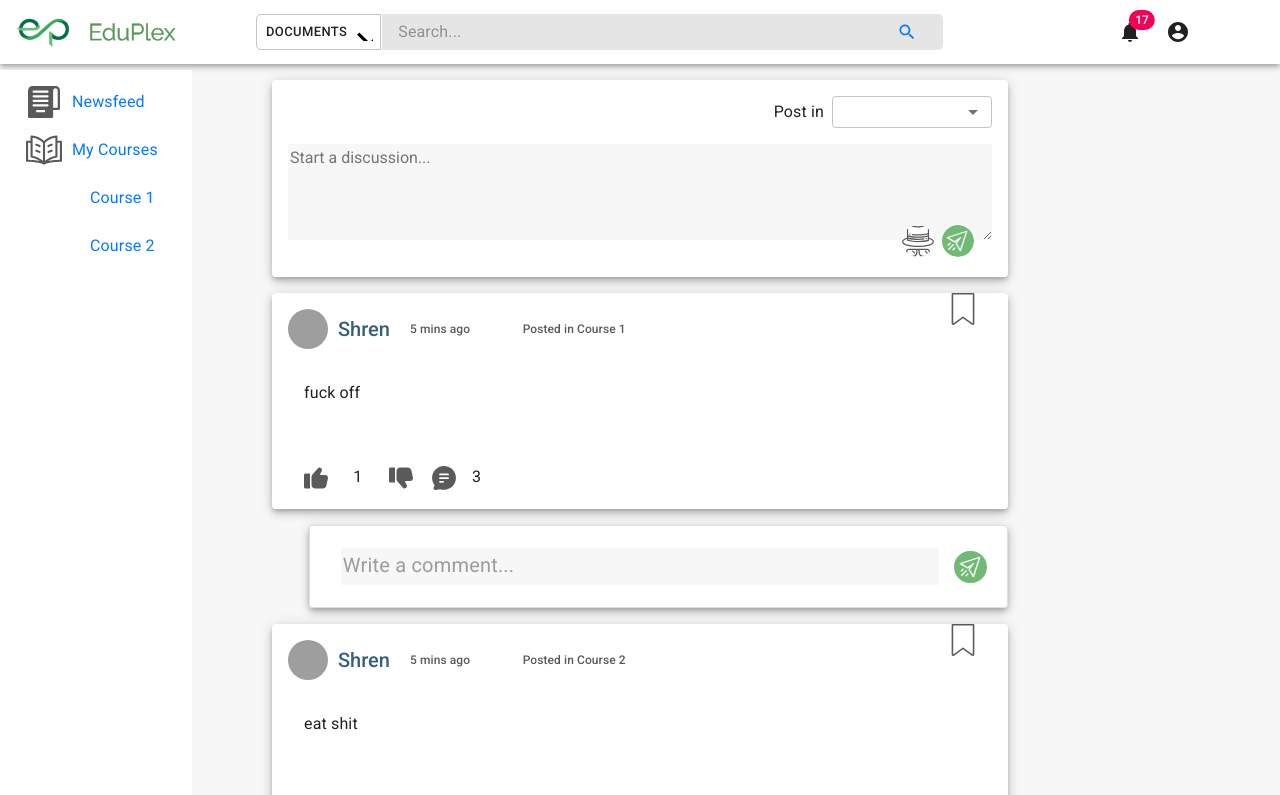
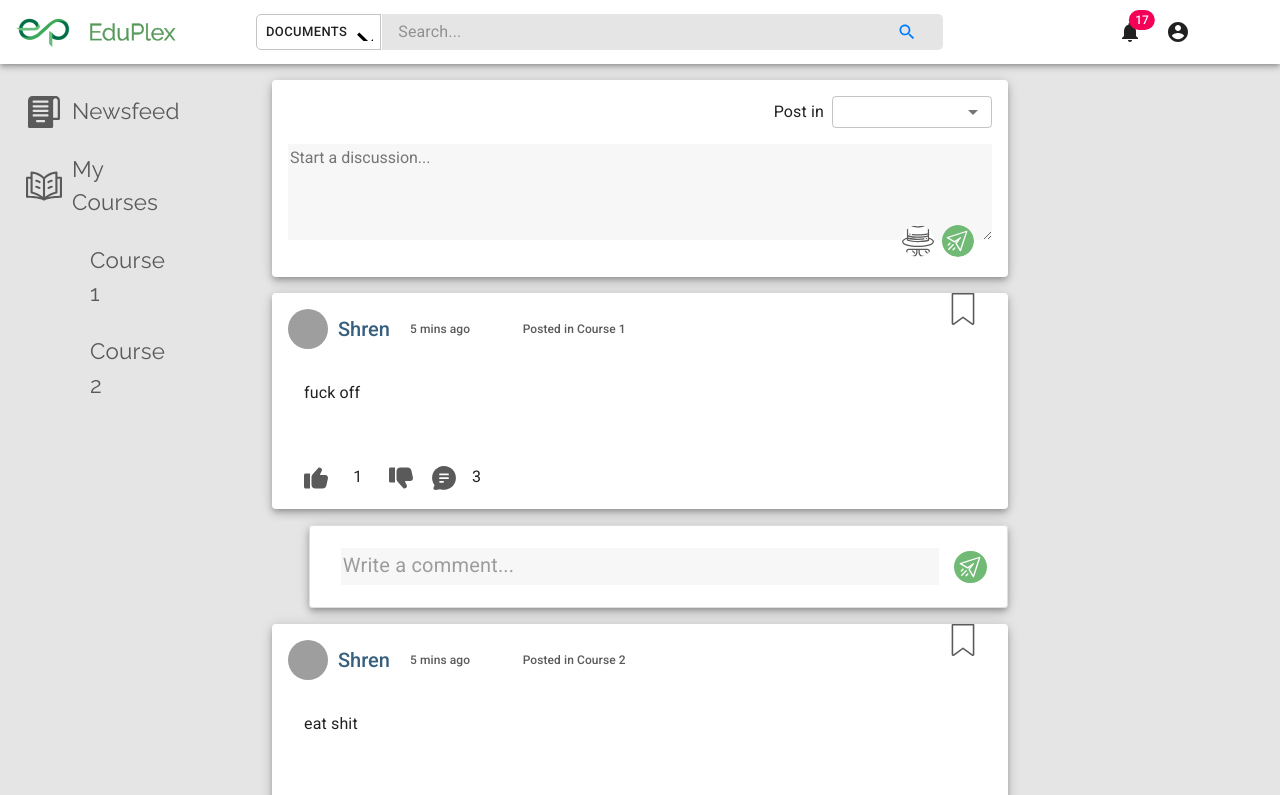
Before and after one commit to shrentseng/eduplex, a React (Create React App) app: page / in a window 1280 px wide. Shown: the top 795 px of the page. Built offline with nearby package versions, Linux system fonts and the light colour scheme; grey boxes are pictures that could not be loaded.

Commit message:
9/9 fixed sidebar todo: duplicate files problem

```diff
--- a/src/App.js
+++ b/src/App.js
@@ -28,11 +28,11 @@ class App extends Component {
     render() {
         return (
             <Router>
-                <div style={{background: '#F7F7F7'}}>
-                    <Navbar/>
+                <div style={{background: '#E5E5E5'}}>
+                    <Navbar />
                     <div className="wrapper">
-                        <div>
-                            <SideBar/>
+                        <div >
+                            <SideBar />
                         </div>
                         <Switch>
                             <Route exact path="/">
--- a/src/index.js
+++ b/src/index.js
@@ -1,40 +1,14 @@
 import React from 'react';
 import ReactDOM from 'react-dom';
-import { createMuiTheme, ThemeProvider } from '@material-ui/core/styles';
 import './index.css';
 import App from './App';
 import * as serviceWorker from './serviceWorker';
 
-const theme = createMuiTheme({
-	typography: {
-		h5: {
-			fontFamily: 'Roboto',
-			color: '#365E7D',
-			fontWeight: 500,
-			fontSize: '1.25em',
-        },
-        h6: {
-            fontFamily: 'Roboto',
-            color: '#5A5A5A',
-            fontSize: '0.75em',
-        },
-		body1: {
-			fontFamily: 'Roboto',
-			fontSize: '1em',
-		}
-	}
-})
-
 ReactDOM.render(
 	<React.StrictMode>
-		<ThemeProvider theme={theme}>
-			<App />
-		</ThemeProvider>
+		<App />
 	</React.StrictMode>,
 	document.getElementById('root')
 );
 
-// If you want your app to work offline and load faster, you can change
-// unregister() to register() below. Note this comes with some pitfalls.
-// Learn more about service workers: https://bit.ly/CRA-PWA
 serviceWorker.unregister();
--- a/src/profile_components/ProfileTag.css
+++ b/src/profile_components/ProfileTag.css
@@ -1,7 +1,3 @@
-.wrapper {
-    margin-bottom: 15px;
-}
-
 .info {
     margin-top: 15px;
     padding-left: 10px;
--- a/src/shared_components/SideBar.jsx
+++ b/src/shared_components/SideBar.jsx
@@ -10,10 +10,14 @@ import MyCoursesIcon from '../assets/myCourses.svg';
 import { Link } from "react-router-dom";
 
 const useStyles = makeStyles((theme) => ({
+	root: {
+
+	},
 	drawerPaper: {
+		background: '#E5E5E5',
 		width: '15%',
 		minWidth: '180px',
-		marginTop: '70px',
+		marginTop: '75px',
 		border: '0px'
 	},
 
@@ -23,8 +27,11 @@ const useStyles = makeStyles((theme) => ({
 
 	button: {
 		'&.active, &:hover, &.active:hover': {
-		backgroundColor: '#e5e5e5',
+		backgroundColor: '#f7f7f7',
 		borderRadius: '0px 25px 25px 0px',
+		},
+		'&.MuiListItem-button': {
+			transition: 'none',
 		},
 		'& a':{
 			textDecoration: 'none',
@@ -33,6 +40,14 @@ const useStyles = makeStyles((theme) => ({
 			},
 		}
 	},
+	text: {
+		'& span.MuiTypography-body1': {
+			fontFamily: 'Raleway',
+			color: '#5A5A5A',
+			fontWeight: '500',
+			fontSize: '1.4em',
+		},
+	}
 }));
 
 function SideBar(props) {
@@ -44,7 +59,7 @@ function SideBar(props) {
         return (
 			<div>
 				<ListItem button className={`${classes.nested} ${classes.button}`}>
-					<Link to="/Course" ><ListItemText primary={course} /></Link>
+					<Link to="/Course" ><ListItemText primary={course} className={classes.text}/></Link>
 				</ListItem>
 			</div>
 
@@ -52,10 +67,10 @@ function SideBar(props) {
     });
 
 	return (
-		<div className={classes.root}>
-			<div className={classes.drawer}>
+		<div>
 			<Drawer
 				classes={{
+
 					paper: classes.drawerPaper,
 				}}
 				variant="permanent"
@@ -68,13 +83,13 @@ function SideBar(props) {
 							<ListItemIcon>
 								<img src={NewsfeedIcon} alt="" height="100%"/>
 							</ListItemIcon>
-								<Link  to="/"><ListItemText primary="Newsfeed" /></Link>
+							<Link  to="/"><ListItemText primary="Newsfeed" className={classes.text}/></Link>
 						</ListItem>
 						<ListItem button className={classes.button}>
 							<ListItemIcon>
 								<img src={MyCoursesIcon} alt="" height="100%"/>
 							</ListItemIcon>
-								<Link  to="/MyCourse"><ListItemText primary="My Courses" /></Link>
+							<Link  to="/MyCourse"><ListItemText primary="My Courses" className={classes.text}/></Link>
 						</ListItem>
 						<List disablePadding>
 							{courseList}
@@ -83,7 +98,6 @@ function SideBar(props) {
 				</div>
 			</Drawer>
 		</div>
-		</div>
 	);
 }
 
--- a/src/shren_oscar_components/Feed.jsx
+++ b/src/shren_oscar_components/Feed.jsx
@@ -82,8 +82,6 @@ class Feed extends Component {
                             <Typography variant='h5' style={{marginRight: '1em'}}>{this.props.username}</Typography>
                             <Typography variant='h6'>5 mins ago</Typography>
                         </Grid>
-
-
                         <Grid className={classes.headerItem} item xs={3}>
                             <Typography variant='h6'>Posted in {this.props.course}</Typography>
                         </Grid>
--- a/src/shren_oscar_components/Post.jsx
+++ b/src/shren_oscar_components/Post.jsx
@@ -26,13 +26,13 @@ const useStyles = makeStyles(theme => ({
         display: 'flex',
         flexDirection: 'row-reverse',
         alignItems: 'center',
-        '& div.MuiOutlinedInput-root-65': {
+        '& div.MuiOutlinedInput-root': {
             height: '2em',
             marginLeft: '0.5em',
         },
-        '& div.MuiSelect-select-56:focus': {
+        '& div.MuiSelect-select:focus': {
             backgroundColor: '#ffffff',
-        }
+        },
     },
 
     post: {
```
Also changed, not shown: src/search_containers/Search.css (+0 -8 lines). Lines whose indentation alone changed are shown as unchanged.
